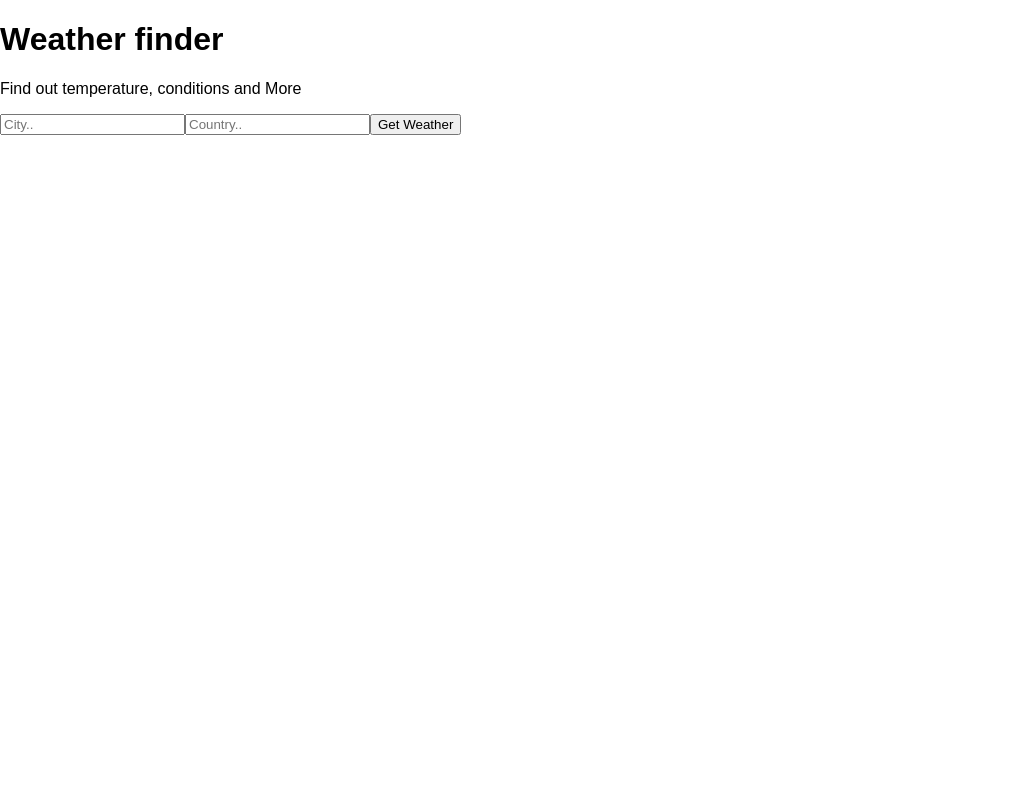
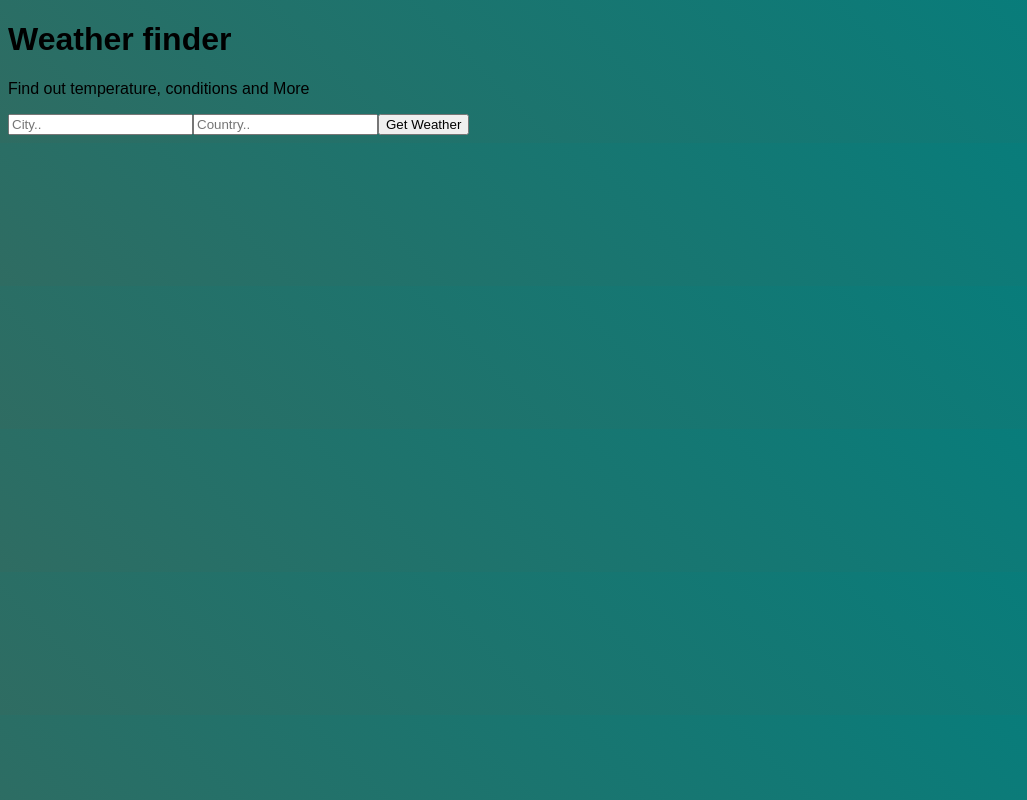
Before and after one commit to mannanabbasi/weather-app, a React (Create React App) app: page / in a window 1280 px wide. Shown: the whole page, without its empty margins (0-1027 px from the left). Built offline with nearby package versions, Linux system fonts and the light colour scheme.

Commit message:
Added css gradient to page background

```diff
--- a/src/index.css
+++ b/src/index.css
@@ -1,5 +1,14 @@
 body {
-  margin: 0;
-  padding: 0;
   font-family: sans-serif;
+  background: -moz-linear-gradient(45deg, rgba(47,108,98,1) 0%, rgba(0,128,128,1) 100%); /* ff3.6+ */
+  background: -webkit-gradient(linear, left bottom, right top, color-stop(0%, rgba(47,108,98,1)), color-stop(100%, rgba(0,128,128,1))); /* safari4+,chrome */
+  background: -webkit-linear-gradient(45deg, rgba(47,108,98,1) 0%, rgba(0,128,128,1) 100%); /* safari5.1+,chrome10+ */
+  background: -o-linear-gradient(45deg, rgba(47,108,98,1) 0%, rgba(0,128,128,1) 100%); /* opera 11.10+ */
+  background: -ms-linear-gradient(45deg, rgba(47,108,98,1) 0%, rgba(0,128,128,1) 100%); /* ie10+ */
+  background: linear-gradient(45deg, rgba(47,108,98,1) 0%, rgba(0,128,128,1) 100%); /* w3c */
+  filter: progid:DXImageTransform.Microsoft.gradient( startColorstr='#008080', endColorstr='#2F6C62',GradientType=1 ); /* ie6-9 */
+  background-repeat: none;
 }
+.container{
+  margin:10px 20px 10px 20px;
+}
```
